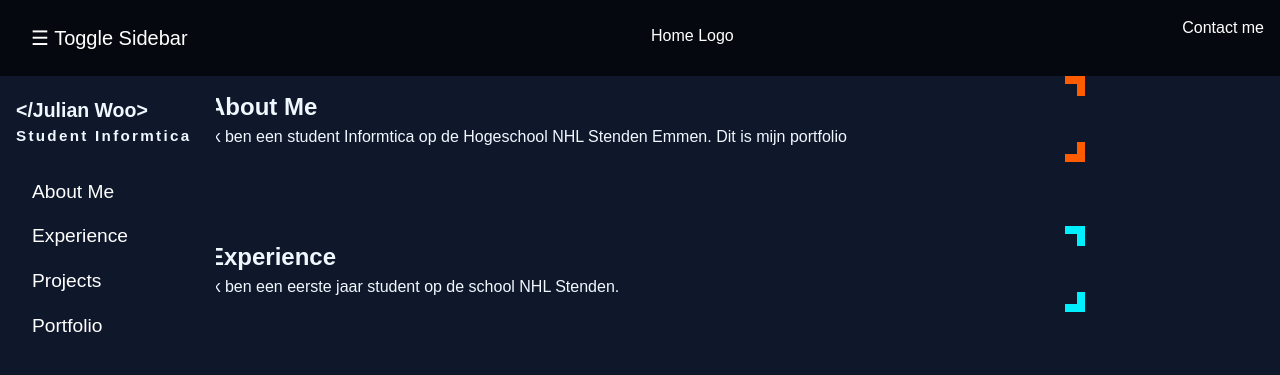
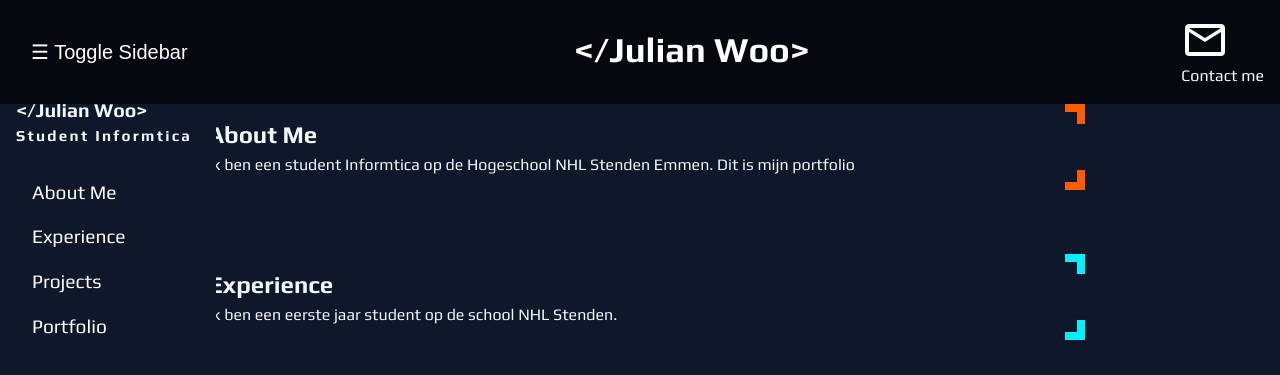
Before and after one commit to JulianWoo1/JulianWoo.github.io, a plain HTML site: page index.html in a window 1280 px wide. Shown: the top 375 px of the page. Drawn offline with Linux system fonts and the light colour scheme.

Commit message:
De Play font toegevoegd

```diff
--- a/css/style.css
+++ b/css/style.css
@@ -2,7 +2,7 @@
     --primary-color: #FF5C00;
     --secondary-color: #1F51FF;
     --background-color: #0f172a;
-    --font-family: "OpenDyslexic", Arial, sans-serif;
+    --font-family: "OpenDyslexic", "Arial", sans-serif, "Play";
     --border-radius: 8px;
   }
 
@@ -15,7 +15,7 @@
 body
 {
     background-color: var(--background-color);
-    font-family: "OpenDyslexic", Arial, sans-serif;
+    font-family: "OpenDyslexic", "Play",Arial, sans-serif;
     font-size: 16px;
     line-height: 1.5;
     color: aliceblue;
@@ -27,8 +27,19 @@ header
     top: 0;
     background-color: #05080e;
     z-index: 100;
+}
 
+header img{
+    max-width: 3rem;
+    display: flex;
 }
+.logo {
+    font-family: "Play", serif;
+    font-weight: 700;
+    font-size: 35px;
+    font-style: normal;
+}
+
 main
 {
     display: grid;
--- a/index.html
+++ b/index.html
@@ -4,14 +4,19 @@
         <meta charset="UTF-8">
         <meta name="viewport" content="width=device-width, initial-scale=1.0">
         <link rel="stylesheet" href="css/style.css" type="text/css">
+        <link rel="preconnect" href="https://fonts.googleapis.com">
+        <link rel="preconnect" href="https://fonts.gstatic.com" crossorigin>
+        <link href="https://fonts.googleapis.com/css2?family=Play:wght@400;700&display=swap" rel="stylesheet">
         <title>Julian Woo</title>
     </head>
     <body>
         <header>
             <div class="top-nav">
                 <button class="openbtn" aria-expanded="false" aria-controls="mySidebar" onclick="toggleNav()">☰ Toggle Sidebar</button>
-                <a href="index.html">Home Logo</a>
-                <p><a href="mailto:julianwoo2005@gmail.com">Contact me</a></p>
+                <a href="index.html" class="logo">&lt;/Julian Woo&gt;</a>
+                <div>
+                <p><a href="mailto:julianwoo2005@gmail.com"><img src="content/img/mail.png" alt="Icon-to-email-me">Contact me</a></p>
+                </div>
             </div>
         </header>
 
```
Also changed, not shown: content/img/mail.png (added).
